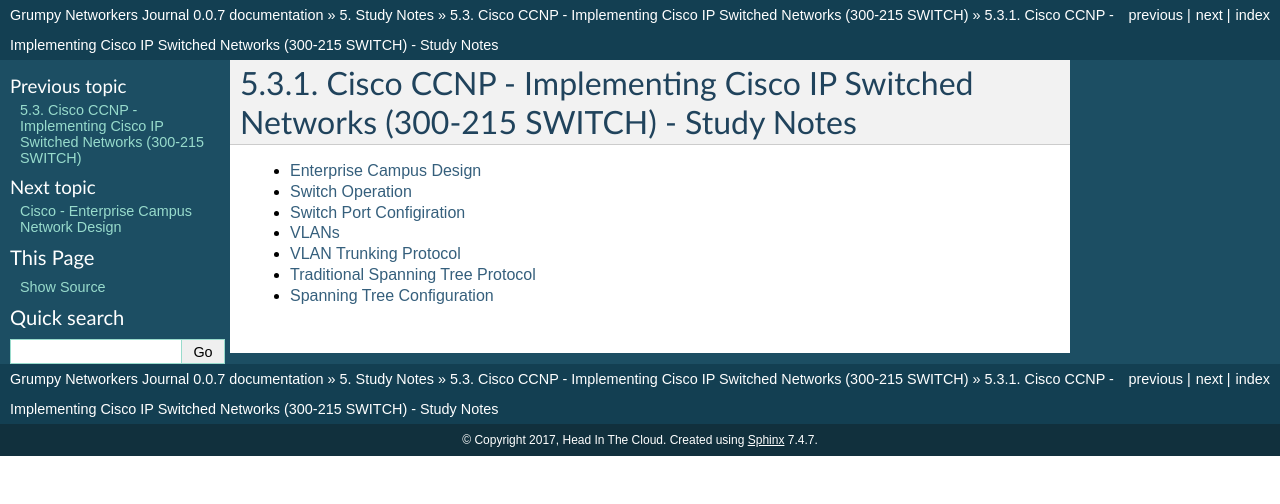
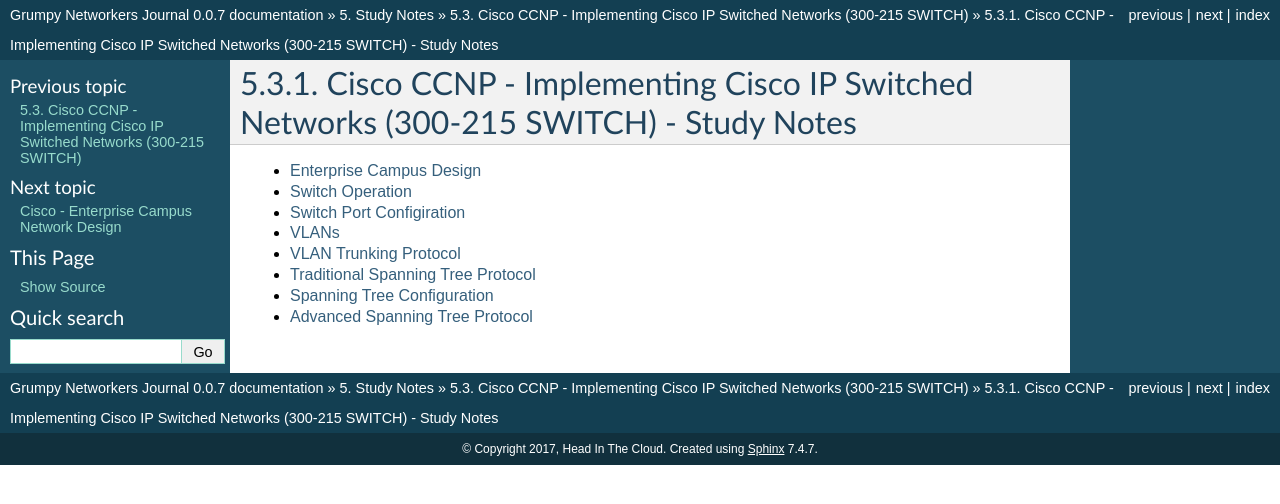
Before and after one commit to hdinthkld/gnj, a Sphinx documentation site: the page built from source/STUDY_NOTES/CISCO_SWITCH/NOTES.rst, in a window 1280 px wide. Shown: the top 504 px of the page. Built offline with Sphinx 7.4.7, drawn with Linux system fonts in a browser that asks for light colours; pages that are not in the unit, such as notebooks, are missing from menus.

Commit message:
Updated Study Notes Index

```diff
--- a/source/STUDY_NOTES/CISCO_SWITCH/NOTES.rst
+++ b/source/STUDY_NOTES/CISCO_SWITCH/NOTES.rst
@@ -13,3 +13,4 @@
   VLAN Trunking Protocol <VTP>
   Traditional Spanning Tree Protocol <STP>
   Spanning Tree Configuration <STPCONFIG>
+  Advanced Spanning Tree Protocol <STPADV>
```
